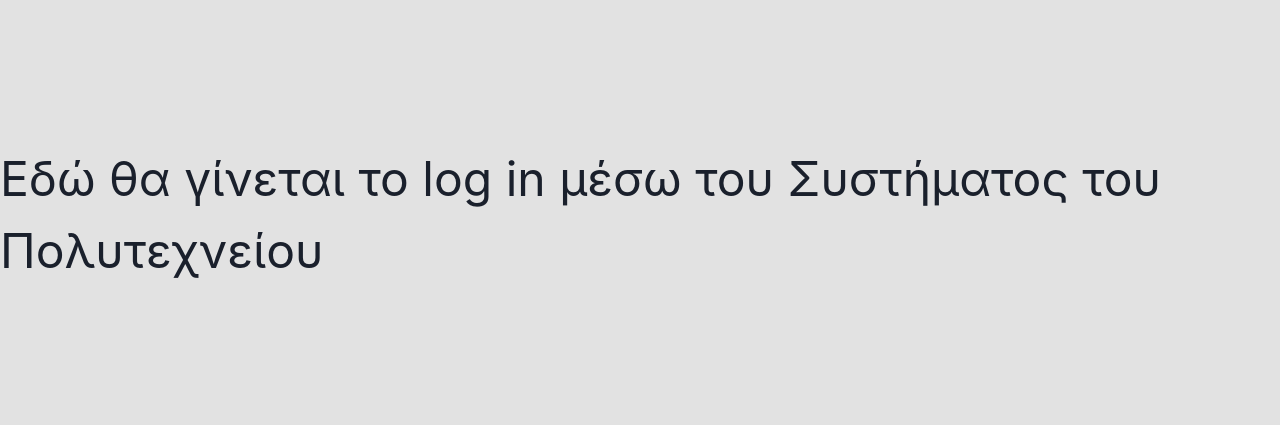
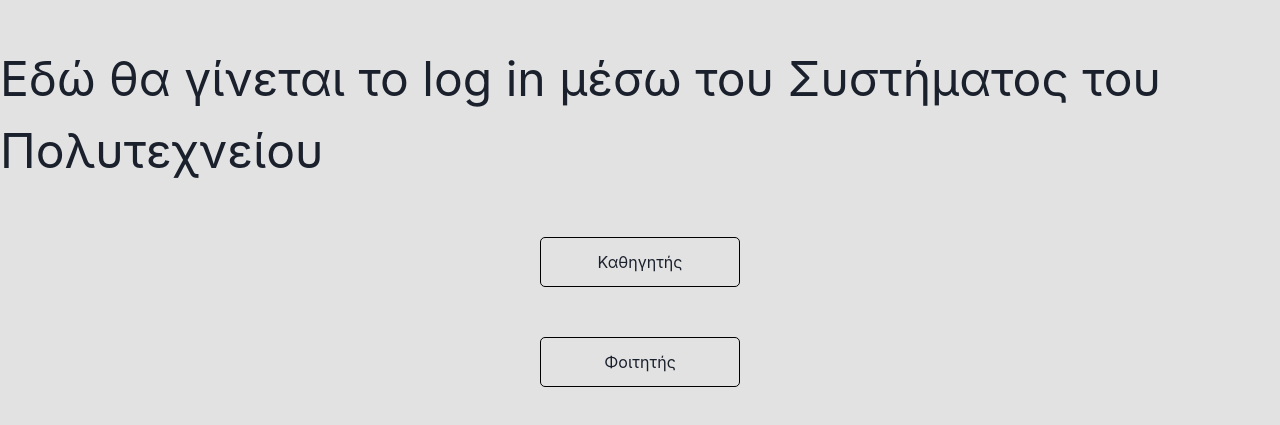
Before and after one commit to ktrip96/NTUA_thesis, a Next.js app in the folder theseus/: page / in a window 1280 px wide. Shown: the part 185-610 px from the top of the page. Built offline with nearby package versions, Linux system fonts and the light colour scheme.

Commit message:
Add buttons to main page for easier navigation

```diff
--- a/theseus/components/PageMenu.module.css
+++ b/theseus/components/PageMenu.module.css
@@ -10,8 +10,8 @@
 .menu_box {
   width: fit-content;
   border-radius:5px;
-  border:1px solid rgba(135, 135, 135, 0.15);
-  background-color:rgba(135, 135, 135, 0.15);
+  border:1px solid #444444;
+  background-color:white;
   padding:5px 15px 5px 15px;
   font-size:clamp(14px, 1vw, 20px);
   text-align: center;
--- a/theseus/components/student/StudentRequestBox.js
+++ b/theseus/components/student/StudentRequestBox.js
@@ -32,7 +32,7 @@ const returnIcon = (status) => {
     )
 }
 
-const StudentRequestBox = ({ status = 'Επιτυχία', title, teacher }) => {
+const StudentRequestBox = ({ status = 'Σε αναμονή', title, teacher }) => {
   return (
     <div className={styles.thesis_box}>
       <div>
--- a/theseus/pages/index.js
+++ b/theseus/pages/index.js
@@ -1,18 +1,52 @@
 import Head from 'next/head'
+import Link from 'next/link'
 
 export default function Home() {
   return (
-    <div>
+    <div
+      style={{
+        height: '100vh',
+        display: 'flex',
+        flexDirection: 'column',
+        gap: '50px',
+        justifyContent: 'center',
+        alignItems: 'center',
+      }}
+    >
       <Head>
         <title>Διπλωματικές Μετσόβιου Πολυτεχνείου</title>
         <meta name='description' content='Generated by create next app' />
         <link rel='icon' href='/favicon.ico' />
       </Head>
-      <div className='center_items' style={{ height: '100vh' }}>
+      <div className='center_items'>
         <h1 style={{ fontSize: '3rem' }}>
           Εδώ θα γίνεται το log in μέσω του Συστήματος του Πολυτεχνείου{' '}
         </h1>
       </div>
+      <Link href={'/teacher'} passHref={true}>
+        <button
+          style={{
+            width: '200px',
+            height: '50px',
+            border: '1px solid black',
+            borderRadius: '5px',
+          }}
+        >
+          Καθηγητής
+        </button>
+      </Link>
+      <Link href={'/student'} passHref={true}>
+        <button
+          style={{
+            width: '200px',
+            height: '50px',
+            border: '1px solid black',
+            borderRadius: '5px',
+          }}
+        >
+          Φοιτητής
+        </button>
+      </Link>
     </div>
   )
 }
```
Also changed, not shown: theseus/components/PageMenu.js (+9 -1 lines).
